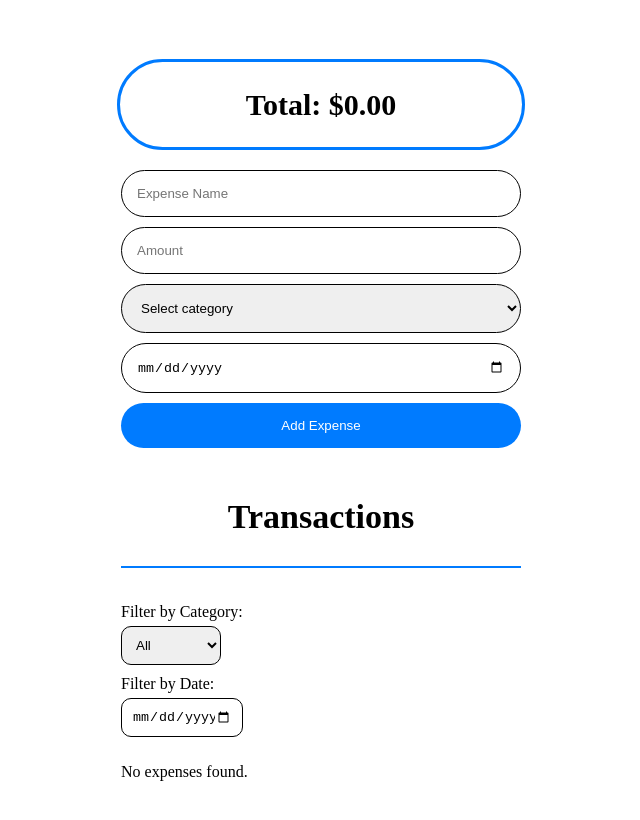
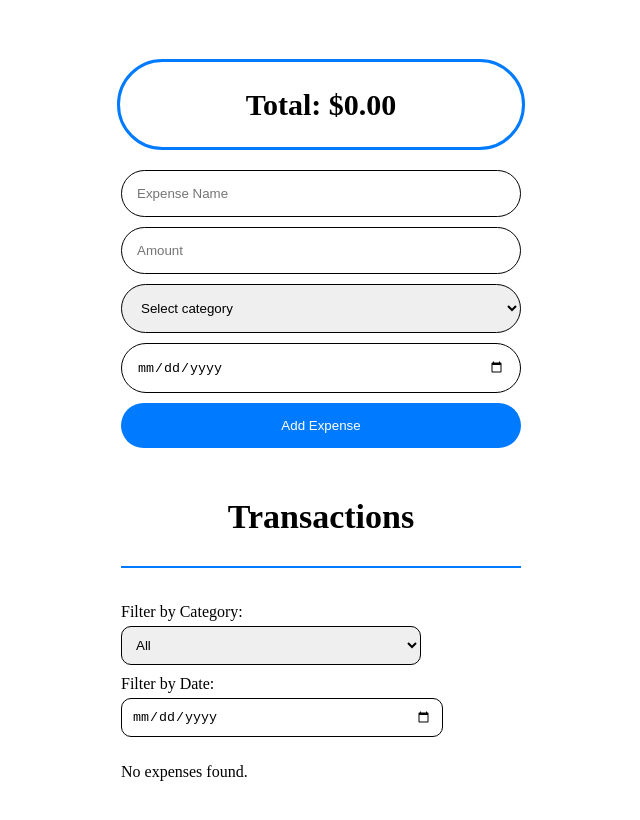
Before and after one commit to ahsan37/ExpenseTracker, a React (Create React App) app: page / in a window 1280 px wide. Shown: the top 820 px of the page, without its empty margins (319-959 px from the left). Built offline with nearby package versions, Linux system fonts and the light colour scheme.

Commit message:
more sizing

```diff
--- a/src/components/ExpenseForm.js
+++ b/src/components/ExpenseForm.js
@@ -57,6 +57,7 @@ const ExpenseForm = () => {
         value={date}
         onChange={(e) => setDate(e.target.value)}
         required
+        placeholder="Date"
         style={styles.input}
       />
       <button type="submit" style={styles.button}>
--- a/src/components/ExpenseItem.js
+++ b/src/components/ExpenseItem.js
@@ -61,7 +61,7 @@ const styles = {
     padding: '5px 10px',
     cursor: 'pointer',
     marginTop: '0px',
-    marginLeft: '100px',
+    marginLeft: '250px',
   },
 };
 
--- a/src/components/ExpenseList.js
+++ b/src/components/ExpenseList.js
@@ -20,7 +20,7 @@ const FilterSelect = styled.select`
   padding: 10px;
   border: 1px solid black;
   border-radius: 10px;
-  width: 100px;
+  width: 300px;
   margin-bottom: 10px;
 `;
 
@@ -28,7 +28,7 @@ const FilterInput = styled.input`
   padding: 10px;
   border: 1px solid black;
   border-radius: 10px;
-  width: 100px;
+  width: 300px;
   margin-bottom: 10px;
 `;
 
@@ -70,6 +70,7 @@ const ExpenseList = () => {
           id="dateFilter"
           type="date"
           value={selectedDate}
+          placeholder="Date"
           onChange={(e) => setSelectedDate(e.target.value)}
         />
       </FiltersWrapper>
```
